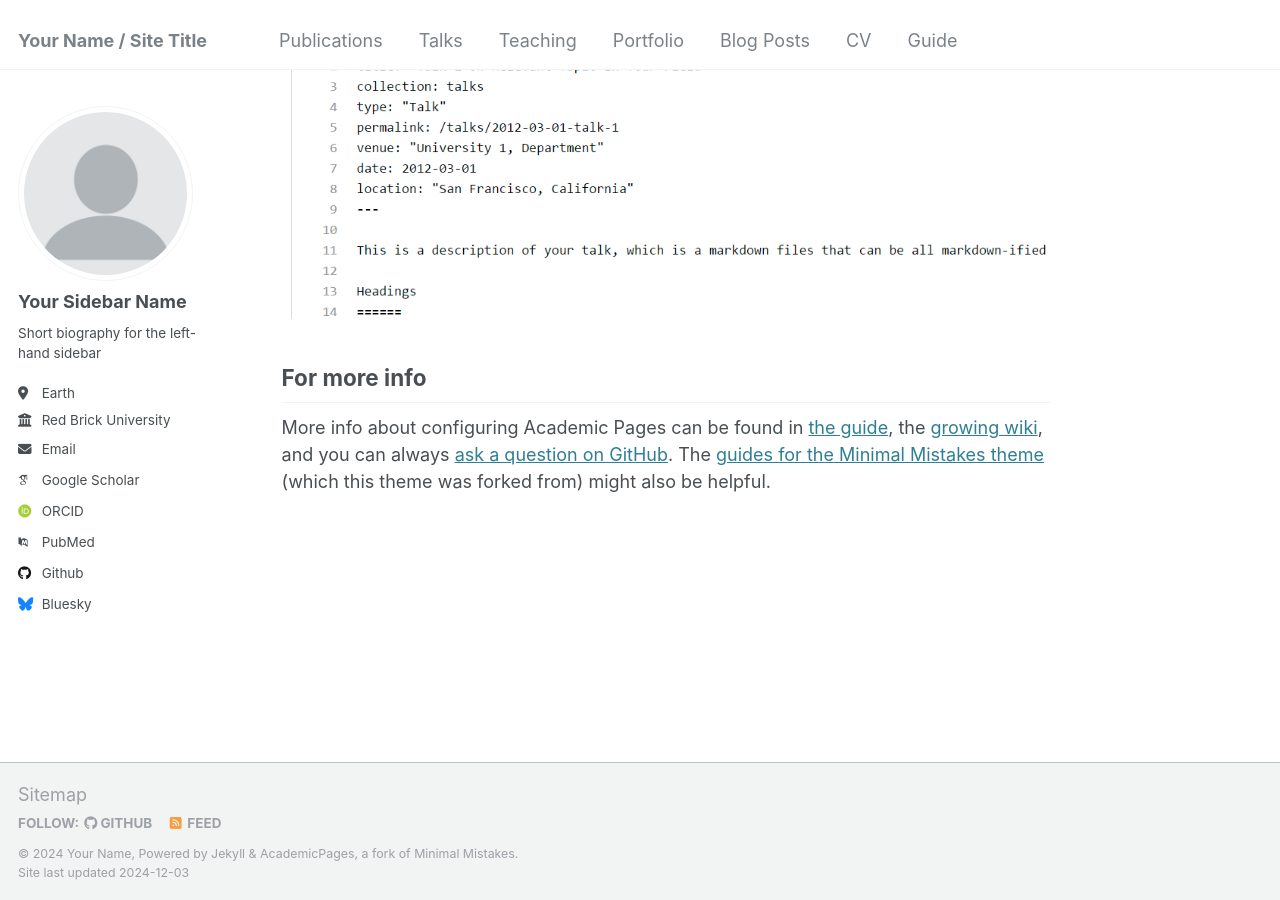
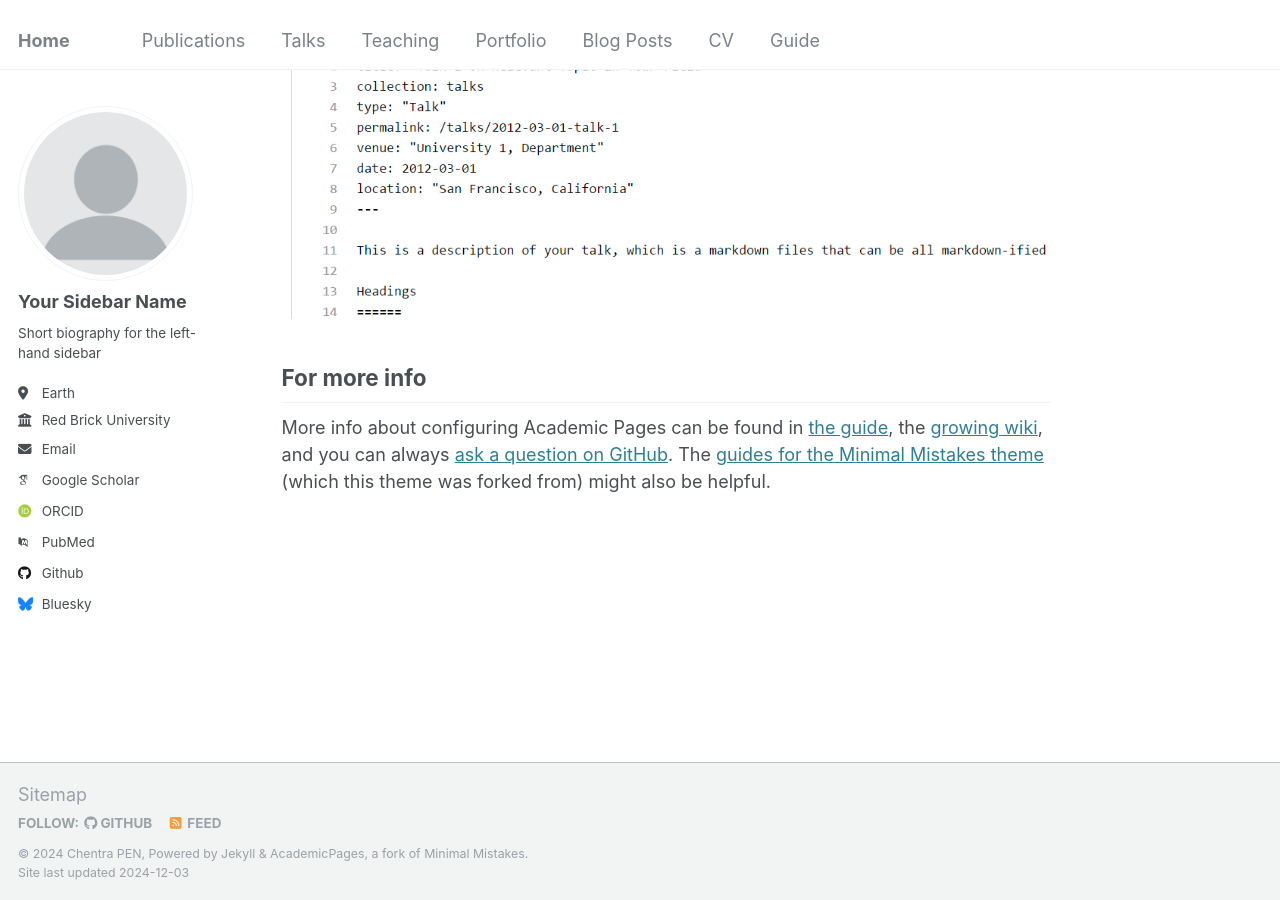
Before and after one commit to Chentra/PENChentra.github.io, a Jekyll site: the page built from _pages/about.md, in a window 1280 px wide and 900 px high, scrolled down 2643 px. Built offline with Jekyll 4.4.1, drawn with Linux system fonts in a browser that asks for light colours; some web fonts are replaced.

Commit message:
Update _config.yml

```diff
--- a/_config.yml
+++ b/_config.yml
@@ -8,9 +8,9 @@
 
 # Basic Site Settings
 locale                   : "en-US"
-title                    : "Your Name / Site Title"
+title                    : "Home"
 title_separator          : "-"
-name                     : &name "Your Name"
+name                     : &name "Chentra PEN"
 description              : &description "personal description"
 url                      : https://academicpages.github.io # the base hostname & protocol for your site e.g. "https://[your GitHub username].github.io"
 baseurl                  : "" # the subpath of your site, e.g. "/blog"
```
